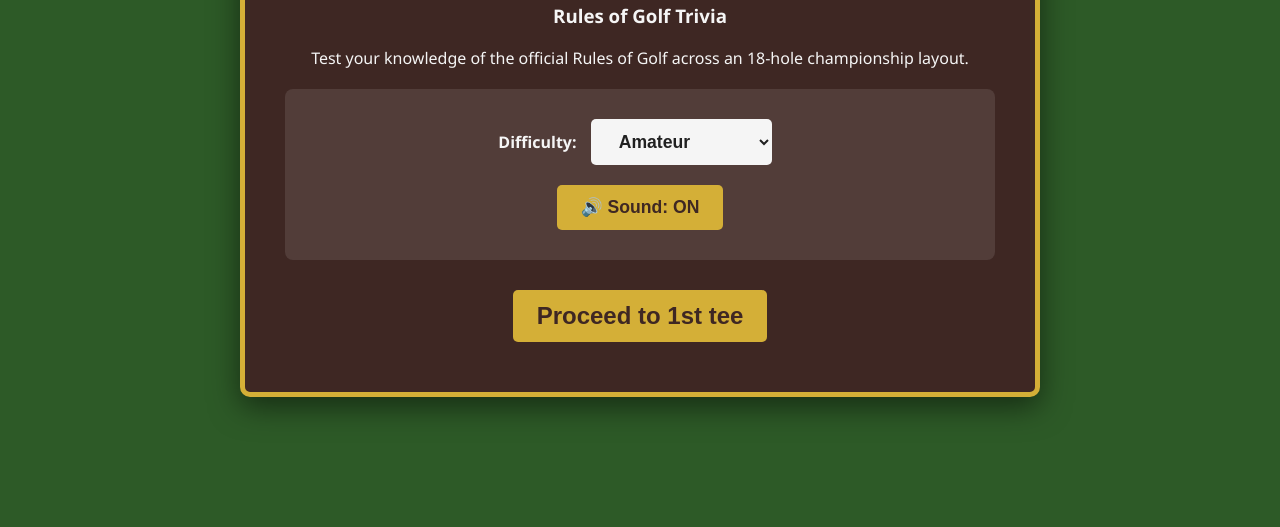
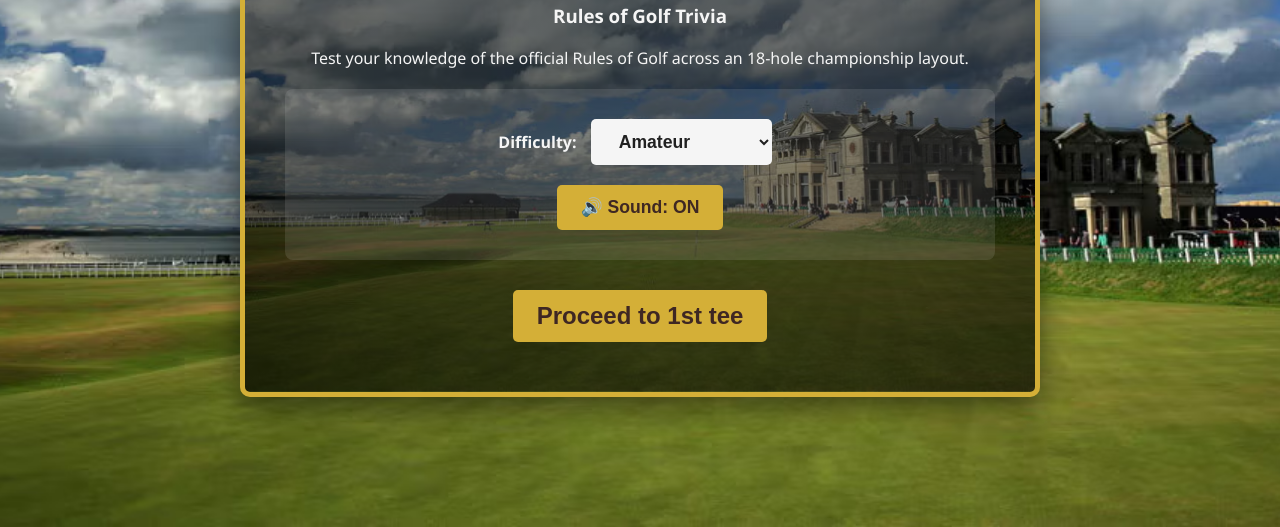
Before and after one commit to rickrubin/GolfTriviaGame, a plain HTML site: page index.html in a window 1280 px wide. Shown: the part 273-800 px from the top of the page. Drawn offline with Linux system fonts and the light colour scheme.

Commit message:
Added St.Andrews clubhouse as background

```diff
--- a/index.html
+++ b/index.html
@@ -18,7 +18,10 @@
             font-family: 'Segoe UI', Tahoma, Geneva, Verdana, sans-serif;
             margin: 0;
             padding: 0;
-            background-color: var(--primary-green);
+            background-image: url('st-andrews-club-house.avif');
+            background-size: cover;
+            background-position: center;
+            background-repeat: no-repeat;
             color: var(--white);
             display: flex;
             justify-content: center;
@@ -45,7 +48,9 @@
         }
 
         #clubhouse {
-            background-color: var(--dark-wood);
+            background: linear-gradient(rgba(0, 0, 0, 0.55), rgba(0, 0, 0, 0.55)), url('st-andrews-club-house.avif');
+            background-size: cover;
+            background-position: center;
             border: 5px solid var(--gold);
         }
 
```
Also changed, not shown: st-andrews-club-house.avif (added).
